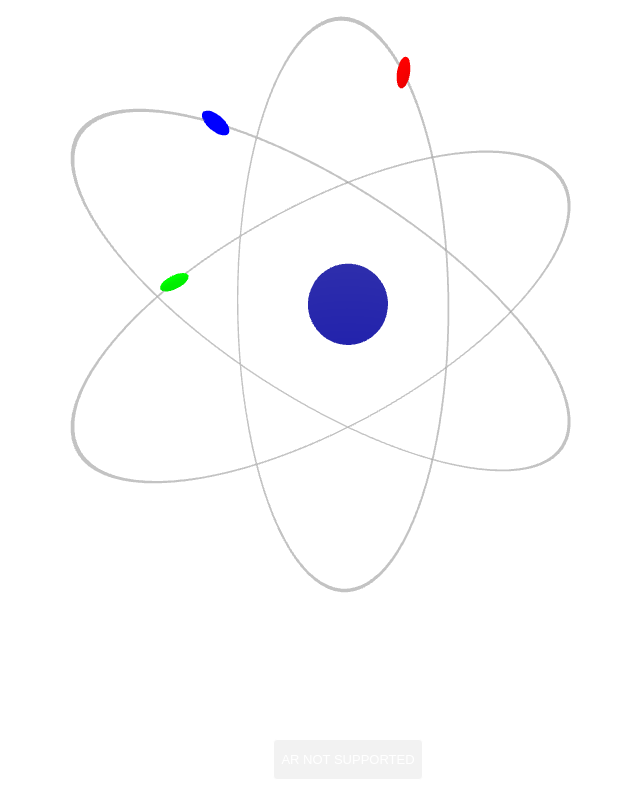
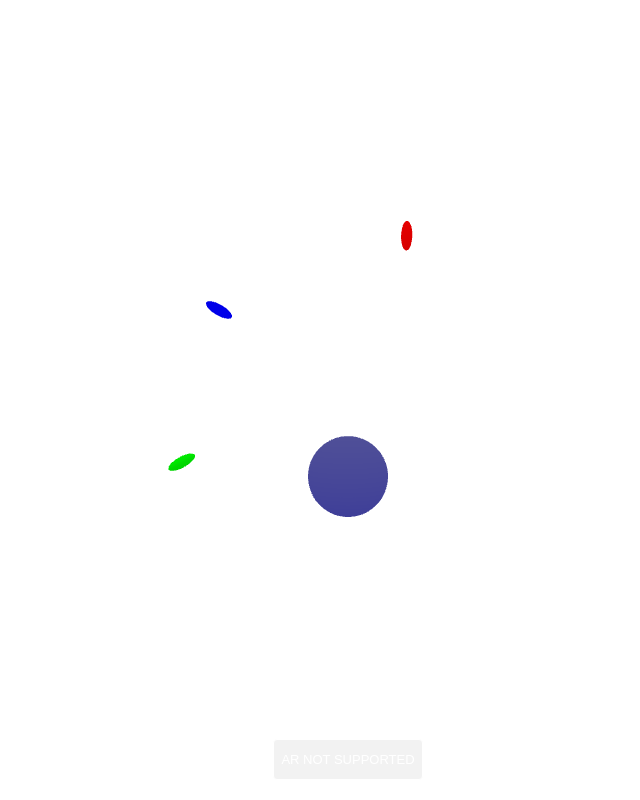
Before and after one commit to SSigma88/laba-3, a plain HTML site: page index.html in a window 1280 px wide. Shown: the whole page, without its empty margins (292-932 px from the left). Drawn offline with nearby package versions, Linux system fonts and the light colour scheme; animation ran at ten frames a second.

Commit message:
Update index.html

```diff
--- a/index.html
+++ b/index.html
@@ -1,9 +1,12 @@
 <!DOCTYPE html>
-<html>
+<html lang="uk">
 <head>
     <meta charset="utf-8">
-    <title>WebXR Lithium Atom - Fixed</title>
+    <title>WebXR Lithium Atom - Lab 3</title>
     <meta name="viewport" content="width=device-width, initial-scale=1.0, user-scalable=no">
+    <style>
+        body { margin: 0; overflow: hidden; font-family: sans-serif; }
+    </style>
     <script type="importmap">
     {
       "imports": {
@@ -12,19 +15,14 @@
       }
     }
     </script>
-    <style>
-        body { margin: 0; overflow: hidden; background-color: transparent; }
-        canvas { display: block; }
-    </style>
 </head>
 <body>
     <script type="module">
         import * as THREE from 'three';
         import { ARButton } from 'three/addons/webxr/ARButton.js';
 
-        let scene, camera, renderer;
+        let camera, scene, renderer;
         let electrons = [];
-        let atomGroup;
 
         const init = () => {
             // 1. Создаем сцену
@@ -33,46 +31,39 @@
             // 2. Настраиваем камеру
             camera = new THREE.PerspectiveCamera(70, window.innerWidth / window.innerHeight, 0.01, 20);
 
-            // 3. Рендерер с жесткими параметрами для мобильного AR
-            renderer = new THREE.WebGLRenderer({ antialias: true, alpha: true, powerPreference: "high-performance" });
-            renderer.setPixelRatio(Math.min(window.devicePixelRatio, 2)); // Ограничиваем для производительности телефона
+            // 3. Настраиваем рендерер с поддержкой XR (AR)
+            renderer = new THREE.WebGLRenderer({ antialias: true, alpha: true });
+            renderer.setPixelRatio(window.devicePixelRatio);
             renderer.setSize(window.innerWidth, window.innerHeight);
-            renderer.xr.enabled = true; // Принудительный запуск XR-модуля
+            renderer.xr.enabled = true; // Важно для WebXR
             document.body.appendChild(renderer.domElement);
 
-            // 4. Добавляем кнопку AR с явным указанием необходимых функций (features)
-            // Это заставляет браузер жестко запросить у системы доступ к камере реального мира
-            const arButton = ARButton.createButton(renderer, {
-                requiredFeatures: ['local-floor']
-            });
-            document.body.appendChild(arButton);
+            // 4. Добавляем кнопку ARButton на экран
+            document.body.appendChild(ARButton.createButton(renderer, { requiredFeatures: ['local'] }));
 
-            // Освещение сцены
-            const light = new THREE.HemisphereLight(0xffffff, 0xbbbbff, 1.5);
+            // 5. Освещение
+            const light = new THREE.HemisphereLight(0xffffff, 0xbbbbff, 1);
             scene.add(light);
 
-            // Создаем группу для атома
-            atomGroup = new THREE.Group();
-            atomGroup.scale.set(0.12, 0.12, 0.12); // Чуть уменьшили, чтобы модель гарантированно влезла в экран
-
-            /* ВАЖНОЕ ИЗМЕНЕНИЕ: В WebXR точка (0,0,0) — это место, где физически лежит телефон в момент нажатия кнопки.
-               Мы вешаем атом чуть выше уровня груди (y: 0.2) и отодвигаем на 1.2 метра вперед (z: -1.2).
-            */
-            atomGroup.position.set(0, 0.2, -1.2);
+            // 6. Создаем группу для атома и отодвигаем её немного назад и вниз (-1.5 метра по Z, -0.2 по Y),
+            // чтобы объект сразу появился перед глазами пользователя, а не внутри камеры.
+            const atomGroup = new THREE.Group();
+            atomGroup.position.set(0, -0.2, -1.5);
+            atomGroup.scale.set(0.15, 0.15, 0.15);
             scene.add(atomGroup);
 
-            // Ядро атома (Стандартный материал)
+            // 7. Текстура ядра (Заменена на процедурную заглушку, так как на GitHub Pages может не быть вашего файла)
             const coreGeom = new THREE.SphereGeometry(0.7, 32, 32);
             const coreMat = new THREE.MeshStandardMaterial({
-                color: 0x4444ff,
-                emissive: 0x111133,
-                roughness: 0.3,
+                color: 0x8888ff,
+                emissive: 0x222244,
+                roughness: 0.4,
                 metalness: 0.2
             });
             const core = new THREE.Mesh(coreGeom, coreMat);
             atomGroup.add(core);
 
-            // Функция для создания электронных систем
+            // 8. Функция генерации электронов
             const createElectronSystem = (color, tiltZ, speed) => {
                 const tiltGroup = new THREE.Group();
                 tiltGroup.rotation.z = tiltZ;
@@ -82,7 +73,7 @@
                 tiltGroup.add(ellipseContainer);
 
                 const torusGeom = new THREE.TorusGeometry(5, 0.03, 16, 100);
-                const torusMat = new THREE.MeshBasicMaterial({ color: 0x888888, transparent: true, opacity: 0.5 });
+                const torusMat = new THREE.MeshBasicMaterial({ color: 0xffffff, transparent: true, opacity: 0.4 });
                 const torus = new THREE.Mesh(torusGeom, torusMat);
                 ellipseContainer.add(torus);
 
@@ -90,7 +81,7 @@
                 ellipseContainer.add(electronPivot);
 
                 const elGeom = new THREE.SphereGeometry(0.25, 16, 16);
-                const elMat = new THREE.MeshStandardMaterial({ color: color, emissive: color, emissiveIntensity: 0.6 });
+                const elMat = new THREE.MeshStandardMaterial({ color: color, emissive: color, emissiveIntensity: 0.5 });
                 const electron = new THREE.Mesh(elGeom, elMat);
                 electron.position.set(5, 0, 0);
                 electronPivot.add(electron);
@@ -100,17 +91,18 @@
                 return { pivot: electronPivot, speed: speed };
             };
 
-            // Создаем электроны
+            // Создаем 3 электрона
             electrons = [
                 createElectronSystem(0xff0000, 0, 0.02),
                 createElectronSystem(0x0000ff, Math.PI / 3, 0.015),
                 createElectronSystem(0x00ff00, (Math.PI * 2) / 3, 0.01)
             ];
 
+            // Обработка изменения размеров экрана
             window.addEventListener('resize', onWindowResize);
 
-            // Запускаем цикл рендеринга
-            renderer.setAnimationLoop(animate);
+            // 9. Запуск цикла анимации через XR рендерер
+            renderer.setAnimationLoop(render);
         };
 
         const onWindowResize = () => {
@@ -119,18 +111,12 @@
             renderer.setSize(window.innerWidth, window.innerHeight);
         };
 
-        const animate = (timestamp, frame) => {
-            // Вращение электронов
+        const render = () => {
+            // Анимация вращения электронов
             electrons.forEach(el => {
                 el.pivot.rotation.z += el.speed;
             });
 
-            // Плавное медленное вращение самого ядра для динамики в AR
-            if (atomGroup) {
-                atomGroup.rotation.y += 0.005;
-            }
-
-            // Рендерим кадр
             renderer.render(scene, camera);
         };
 
```
